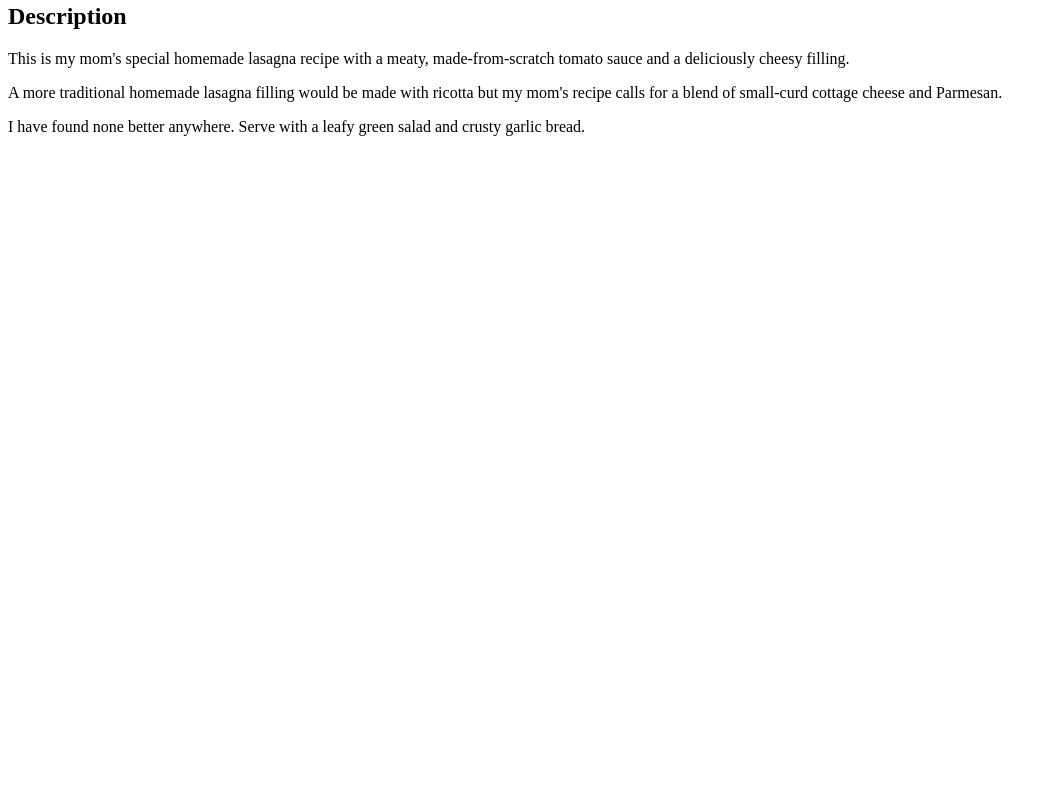
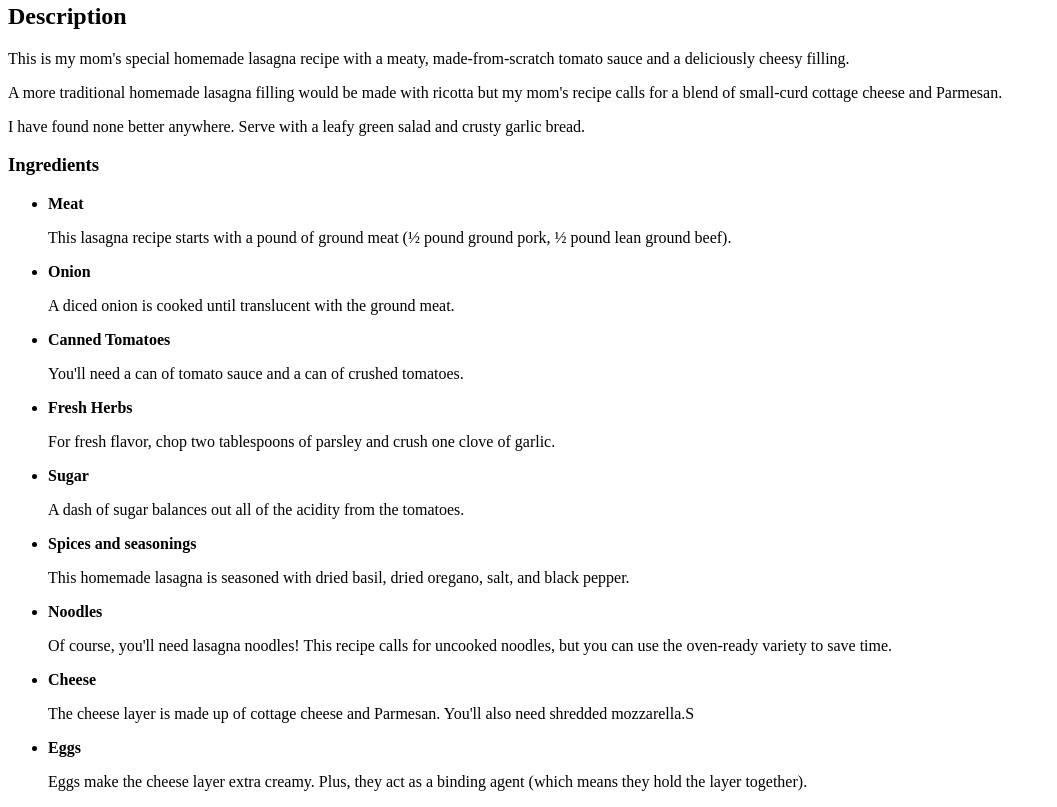
Before and after one commit to Selectx/odin-recipes, a plain HTML site: page recipes/lasagna.html in a window 1280 px wide. Shown: the part 401-1208 px from the top of the page, without its empty margins (0-1057 px from the left). Before the commit the page ends 800 px from the top, so only its background shows below. Drawn offline with Linux system fonts and the light colour scheme.

Commit message:
Edit lasagna.html "Ingredients" list

```diff
--- a/recipes/lasagna.html
+++ b/recipes/lasagna.html
@@ -16,6 +16,31 @@
     <p>A more traditional homemade lasagna filling would be made with ricotta but my mom's recipe calls for a blend of small-curd cottage cheese and Parmesan.</p>
     <p>I have found none better anywhere. Serve with a leafy green salad and crusty garlic bread.</p>
 
+    <h3>Ingredients</h3>
+    <ul>
+
+        <li><strong>Meat</strong></li>
+        <p>This lasagna recipe starts with a pound of ground meat (½ pound ground pork, ½ pound lean ground beef).</p>
+        <li><strong>Onion</strong></li>
+        <p>A diced onion is cooked until translucent with the ground meat.</p>
+        <li><strong>Canned Tomatoes</strong></li>
+        <p>You'll need a can of tomato sauce and a can of crushed tomatoes.</p>
+        <li><strong>Fresh Herbs</strong></li>
+        <p>For fresh flavor, chop two tablespoons of parsley and crush one clove of garlic.</p>
+        <li><strong>Sugar</strong></li>
+        <p>A dash of sugar balances out all of the acidity from the tomatoes.</p>
+        <li><strong>Spices and seasonings</strong></li>
+        <p>This homemade lasagna is seasoned with dried basil, dried oregano, salt, and black pepper.</p>
+        <li><strong>Noodles</strong></li>
+        <p>Of course, you'll need lasagna noodles! This recipe calls for uncooked noodles, but you can use the oven-ready variety to save time.</p>
+        <li><strong>Cheese</strong></li>
+        <p>The cheese layer is made up of cottage cheese and Parmesan. You'll also need shredded mozzarella.S</p>
+        <li><strong>Eggs</strong></li>
+        <p>Eggs make the cheese layer extra creamy. Plus, they act as a binding agent (which means they hold the layer together).</p>
+
+    </ul>
+
+
 </body>
 
 </html>
```
